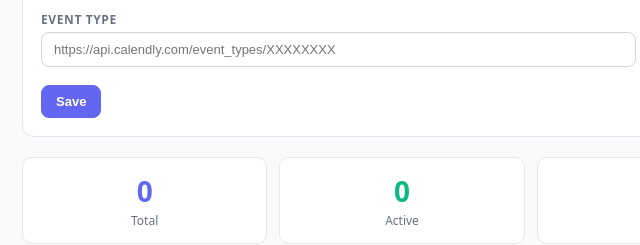
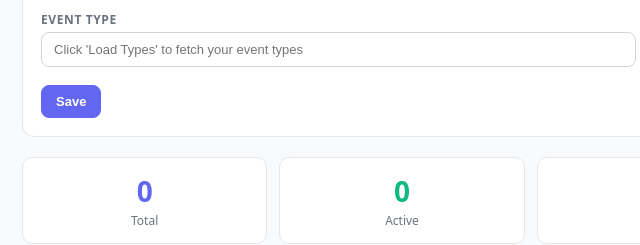
Before and after one commit to paulritter-cls/calendly-link-tracker, a plain HTML site: page public/index.html in a window 1280 px wide. Both pictures are taken after a click on the button "⚙️ Settings". Shown: the part 233-478 px from the top of the page, 238-878 px from the left. Drawn offline with Linux system fonts and the light colour scheme.

Commit message:
Update index.html

```diff
--- a/public/index.html
+++ b/public/index.html
@@ -78,7 +78,7 @@
     <div class="field">
       <label class="field-label">Event Type</label>
       <div class="row">
-        <input type="text" id="inp-eventuri" placeholder="https://api.calendly.com/event_types/XXXXXXXX" />
+        <input type="text" id="inp-eventuri" placeholder="Click 'Load Types' to fetch your event types" />
         <button id="btn-loadtypes">🔍 Load Types</button>
       </div>
     </div>
```
